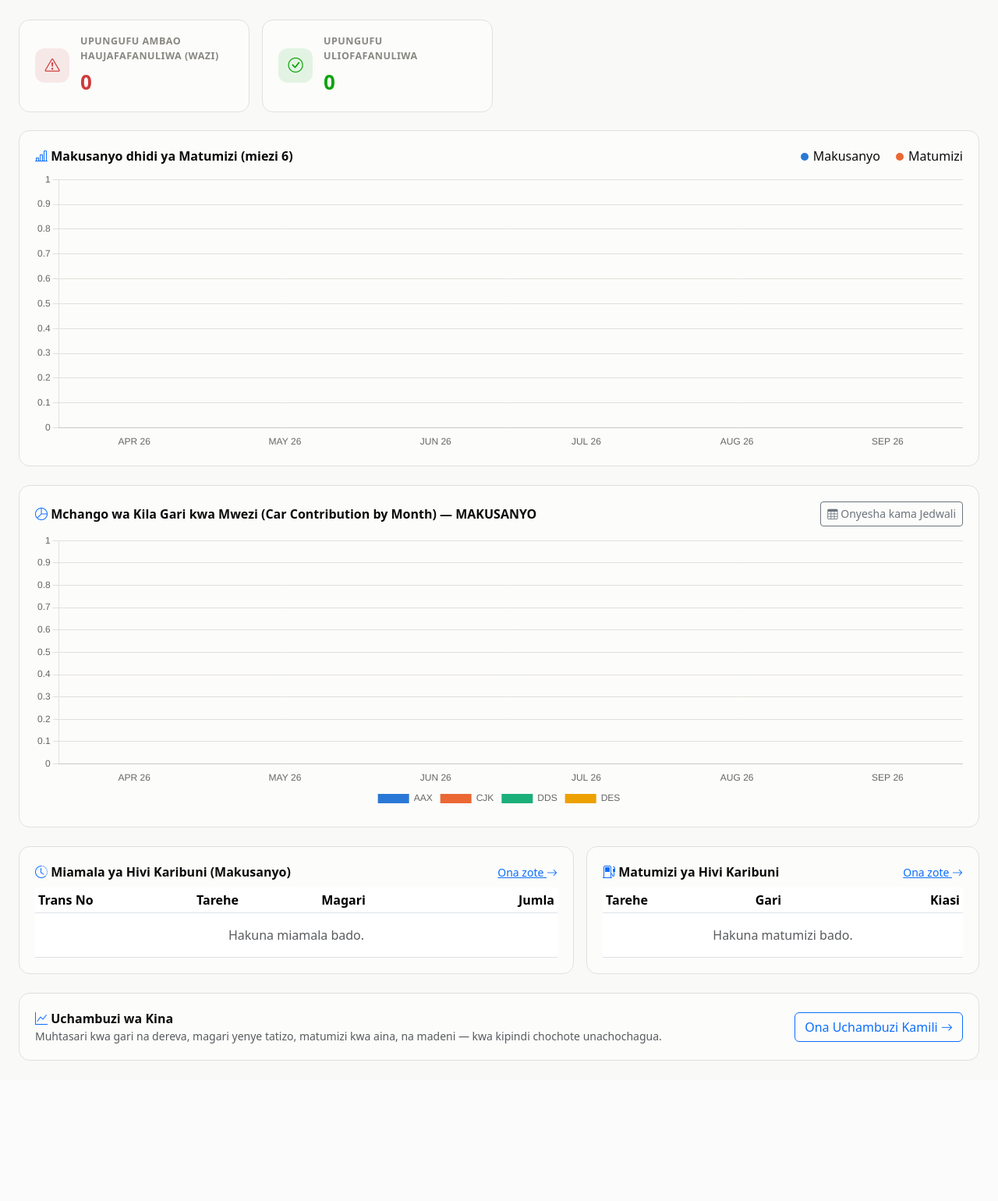
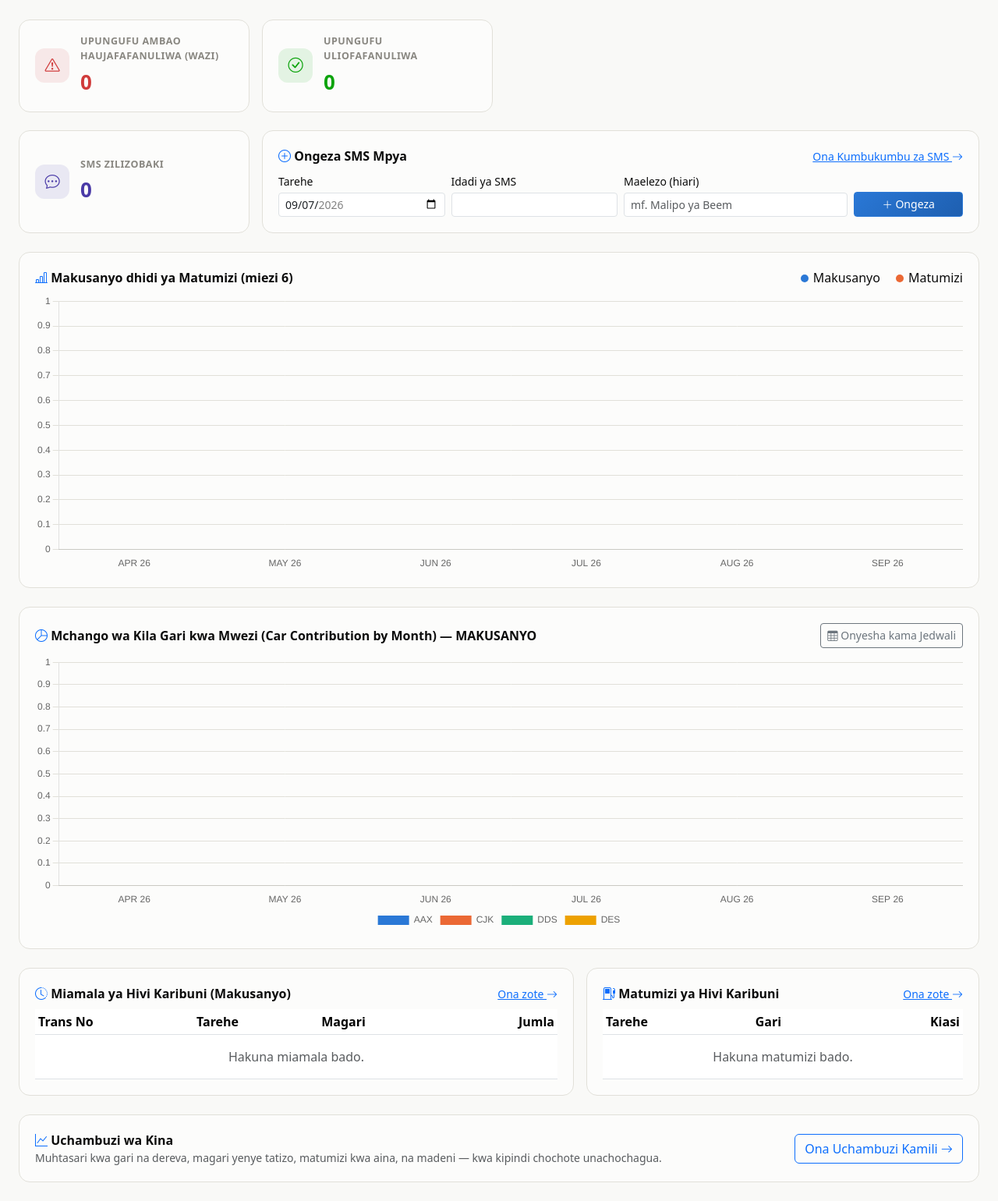
Before and after one commit to josephat-bakobile/bicon-trans, a Flask app: page / in a window 1280 px wide. Shown: the part 347-1887 px from the top of the page at 78% size. Before the commit the page ends 1707 px from the top, so only its background shows below. Run offline with Flask 3, Linux system fonts and the light colour scheme; the visitor is signed in with stand-in values (Sample User, id 1); data comes from the database, SQL or seed files in the repository; data that the repository does not hold is empty; some libraries are stand-ins or nearby versions.

Commit message:
Update Sms Dashboard

```diff
--- a/app/models.py
+++ b/app/models.py
@@ -644,3 +644,19 @@ class SmsLog(db.Model):
     car = db.relationship("Car")
     driver = db.relationship("Driver")
     sent_by = db.relationship("User")
+
+
+class SmsTopup(db.Model):
+    """A batch of SMS credits loaded onto the Beem account, recorded manually here so
+    the app can track how many are left (see utils.sms_balance) without querying Beem."""
+
+    __tablename__ = "sms_topups"
+
+    id = db.Column(db.Integer, primary_key=True)
+    date = db.Column(db.Date, nullable=False, default=date_cls.today)
+    amount = db.Column(db.Integer, nullable=False)
+    note = db.Column(db.String(255))
+    added_by_id = db.Column(db.Integer, db.ForeignKey("users.id"))
+    created_at = db.Column(db.DateTime, default=datetime.utcnow)
+
+    added_by = db.relationship("User")
--- a/app/routes/dashboard.py
+++ b/app/routes/dashboard.py
@@ -3,9 +3,17 @@ from datetime import date
 from flask import Blueprint, render_template
 
 from ..car_service import service_predictions, shop_dashboard
-from ..models import CollectionTransaction, ConsumptionEntry
+from ..models import CollectionTransaction, ConsumptionEntry, SmsTopup
 from ..renewals import dashboard_alerts
-from ..utils import car_month_matrix, debt_balances, month_bounds, monthly_trend, period_totals, shortfall_totals
+from ..utils import (
+    car_month_matrix,
+    debt_balances,
+    month_bounds,
+    monthly_trend,
+    period_totals,
+    shortfall_totals,
+    sms_balance,
+)
 
 bp = Blueprint("dashboard", __name__)
 
@@ -24,6 +32,8 @@ def index():
     service_alerts = [p for p in service_predictions() if p["status"] in ("overdue", "due_soon")]
     renewal_alerts = dashboard_alerts()
     shop_summary = shop_dashboard()
+    sms = sms_balance()
+    recent_sms_topups = SmsTopup.query.order_by(SmsTopup.date.desc(), SmsTopup.id.desc()).limit(5).all()
 
     recent_transactions = (
         CollectionTransaction.query.order_by(
@@ -51,5 +61,7 @@ def index():
         service_alerts=service_alerts,
         renewal_alerts=renewal_alerts,
         shop_summary=shop_summary,
+        sms=sms,
+        recent_sms_topups=recent_sms_topups,
         today=today,
     )
--- a/app/static/css/app.css
+++ b/app/static/css/app.css
@@ -160,6 +160,7 @@ body {
 .stat-tile.debt .icon-badge { background: rgba(208, 59, 59, .1); color: var(--critical); }
 .stat-tile.shortfall-open .icon-badge { background: rgba(208, 59, 59, .1); color: var(--critical); }
 .stat-tile.shortfall-cleared .icon-badge { background: rgba(12, 163, 12, .1); color: var(--good); }
+.stat-tile.sms .icon-badge { background: rgba(74, 58, 167, .1); color: #4a3aa7; }
 
 .stat-tile .body {
   min-width: 0;
@@ -186,6 +187,7 @@ body {
 .stat-tile.debt .value { color: var(--critical); }
 .stat-tile.shortfall-open .value { color: var(--critical); }
 .stat-tile.shortfall-cleared .value { color: var(--good); }
+.stat-tile.sms .value { color: #4a3aa7; }
 
 /* ---------- Cards ---------- */
 
--- a/app/templates/dashboard.html
+++ b/app/templates/dashboard.html
@@ -75,6 +75,67 @@
     </div>
   </div>
 </div>
+
+{% if current_user.has_permission('sms') %}
+<div class="row g-3 mb-4">
+  <div class="col-6 col-lg-3">
+    <div class="stat-tile sms">
+      <div class="icon-badge"><i class="bi bi-chat-dots"></i></div>
+      <div class="body">
+        <div class="label">{{ _('SMS Zilizobaki') }}</div>
+        <div class="value counter-value" data-target="{{ sms.remaining }}">0</div>
+      </div>
+    </div>
+  </div>
+  <div class="col-12 col-lg-9">
+    <div class="card-panel h-100">
+      <div class="d-flex justify-content-between align-items-center mb-2">
+        <strong><i class="bi bi-plus-circle text-primary"></i> {{ _('Ongeza SMS Mpya') }}</strong>
+        <a href="{{ url_for('smslog.index') }}" class="small">{{ _('Ona Kumbukumbu za SMS') }} <i class="bi bi-arrow-right"></i></a>
+      </div>
+      <form method="post" action="{{ url_for('smslog.add_topup') }}" class="row g-2 align-items-end">
+        <input type="hidden" name="csrf_token" value="{{ csrf_token() }}">
+        <input type="hidden" name="next" value="{{ url_for('dashboard.index') }}">
+        <div class="col-6 col-md-3">
+          <label class="form-label small mb-1">{{ _('Tarehe') }}</label>
+          <input type="date" name="date" class="form-control form-control-sm" value="{{ today_iso }}"
+                 min="{{ min_entry_date_iso }}" max="{{ today_iso }}" required>
+        </div>
+        <div class="col-6 col-md-3">
+          <label class="form-label small mb-1">{{ _('Idadi ya SMS') }}</label>
+          <input type="number" name="amount" min="1" step="1" class="form-control form-control-sm" required>
+        </div>
+        <div class="col-12 col-md-4">
+          <label class="form-label small mb-1">{{ _('Maelezo (hiari)') }}</label>
+          <input type="text" name="note" class="form-control form-control-sm" placeholder="{{ _('mf. Malipo ya Beem') }}">
+        </div>
+        <div class="col-12 col-md-2">
+          <button class="btn btn-primary btn-sm w-100"><i class="bi bi-plus-lg"></i> {{ _('Ongeza') }}</button>
+        </div>
+      </form>
+      {% if recent_sms_topups %}
+      <div class="table-responsive mt-3">
+        <table class="table table-sm mb-0">
+          <thead>
+            <tr><th>{{ _('Tarehe') }}</th><th class="amount">{{ _('Idadi') }}</th><th>{{ _('Maelezo') }}</th><th>{{ _('Aliyeongeza') }}</th></tr>
+          </thead>
+          <tbody>
+            {% for t in recent_sms_topups %}
+            <tr>
+              <td>{{ t.date.strftime('%d-%m-%Y') }}</td>
+              <td class="amount">{{ t.amount | money }}</td>
+              <td class="small text-muted">{{ t.note or '-' }}</td>
+              <td>{{ t.added_by.username if t.added_by else '-' }}</td>
+            </tr>
+            {% endfor %}
+          </tbody>
+        </table>
+      </div>
+      {% endif %}
+    </div>
+  </div>
+</div>
+{% endif %}
 
 {% if shop_summary.by_shop or shop_summary.active_count %}
 <div class="row g-3 mb-4">
--- a/app/utils.py
+++ b/app/utils.py
@@ -18,6 +18,8 @@ from .models import (
     Driver,
     ExpenseCategory,
     ShortfallClearance,
+    SmsLog,
+    SmsTopup,
 )
 
 
@@ -580,6 +582,14 @@ def category_totals(start=None, end=None):
     return {"rows": rows, "grand_total": grand_total}
 
 
+def sms_balance():
+    """SMS credits loaded so far minus every successfully sent SMS (SmsLog rows with
+    status='sent') -- a failed send never used up a real credit so isn't deducted."""
+    total_topup = db.session.query(func.coalesce(func.sum(SmsTopup.amount), 0)).scalar() or 0
+    total_sent = SmsLog.query.filter_by(status="sent").count()
+    return {"total_topup": total_topup, "total_sent": total_sent, "remaining": total_topup - total_sent}
+
+
 def debt_monthly_trend(start, end):
     """Debt owed vs paid per calendar month overlapping [start, end], oldest first."""
     points = []
```
Also changed, not shown: app/routes/smslog.py (+35 -4 lines).
